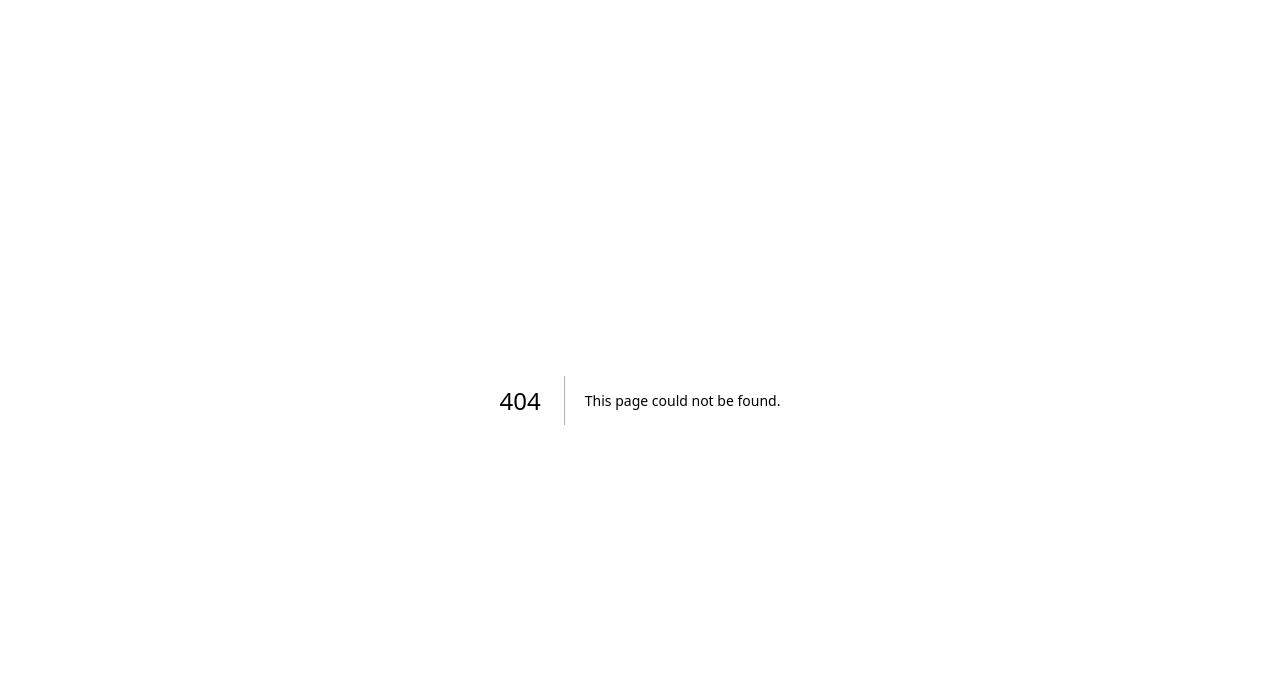
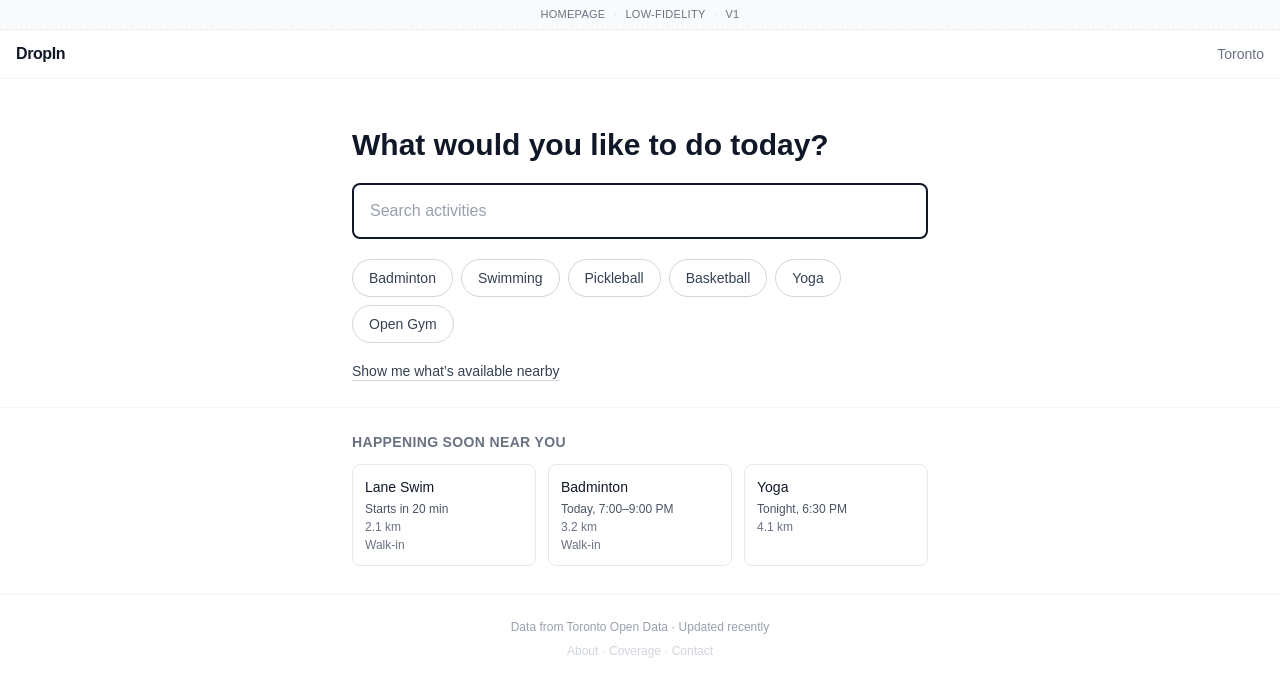
Before and after one commit to qw-1YG3/dropin, a Next.js app: page /design/homepage-lowfi in a window 1280 px wide. Before the commit this address had no page. Shown: the top 696 px of the page. Built offline with nearby package versions, Linux system fonts and the light colour scheme.

Commit message:
initial commit

```diff
--- /dev/null
+++ b/app/design/_components/PreviewMeta.tsx
@@ -0,0 +1,17 @@
+type PreviewMetaProps = {
+  pageName: string;
+  stage: string;
+  version: string;
+};
+
+export function PreviewMeta({ pageName, stage, version }: PreviewMetaProps) {
+  return (
+    <div className="flex items-center justify-center gap-2 border-b border-dashed border-gray-200 bg-gray-50 px-4 py-1.5 text-center text-[11px] uppercase tracking-wide text-gray-500">
+      <span>{pageName}</span>
+      <span className="text-gray-300">&middot;</span>
+      <span>{stage}</span>
+      <span className="text-gray-300">&middot;</span>
+      <span>{version}</span>
+    </div>
+  );
+}
--- /dev/null
+++ b/app/design/homepage-lowfi/page.tsx
@@ -0,0 +1,185 @@
+"use client";
+
+import { useMemo, useState } from "react";
+import { PreviewMeta } from "../_components/PreviewMeta";
+
+const ACTIVITY_SUGGESTIONS = [
+  "Badminton",
+  "Pickleball",
+  "Basketball",
+  "Swimming",
+  "Lane Swim",
+  "Leisure Swim",
+  "Yoga",
+  "Pilates",
+  "Public Skate",
+  "Open Gym",
+  "Weight Room",
+];
+
+const CHIPS = ["Badminton", "Swimming", "Pickleball", "Basketball", "Yoga", "Open Gym"];
+
+const HAPPENING_SOON = [
+  { activity: "Lane Swim", timing: "Starts in 20 min", distance: "2.1 km", walkIn: true },
+  { activity: "Badminton", timing: "Today, 7:00–9:00 PM", distance: "3.2 km", walkIn: true },
+  { activity: "Yoga", timing: "Tonight, 6:30 PM", distance: "4.1 km", walkIn: false },
+];
+
+export default function HomepageLowFi() {
+  const [query, setQuery] = useState("");
+  const [suggestionsOpen, setSuggestionsOpen] = useState(false);
+  const [selectedChip, setSelectedChip] = useState<string | null>(null);
+  const [lastAction, setLastAction] = useState<string | null>(null);
+
+  const suggestions = useMemo(() => {
+    if (!suggestionsOpen || query.trim().length === 0) return [];
+    const q = query.trim().toLowerCase();
+    return ACTIVITY_SUGGESTIONS.filter((s) => s.toLowerCase().includes(q)).slice(0, 6);
+  }, [query, suggestionsOpen]);
+
+  function handlePickSuggestion(s: string) {
+    setQuery(s);
+    setSuggestionsOpen(false);
+    setLastAction(s);
+  }
+
+  function handleSearchKeyDown(e: React.KeyboardEvent<HTMLInputElement>) {
+    if (e.key === "Enter" && query.trim().length > 0) {
+      setSuggestionsOpen(false);
+      setLastAction(query.trim());
+    }
+  }
+
+  function handleChipClick(chip: string) {
+    setSelectedChip(chip);
+    setLastAction(chip);
+  }
+
+  function handleDiscoveryClick() {
+    setSelectedChip(null);
+    setLastAction("Anything nearby");
+  }
+
+  return (
+    <main className="min-h-screen bg-white text-gray-900">
+      <PreviewMeta pageName="Homepage" stage="Low-Fidelity" version="v1" />
+
+      {/* 1. Header — Tertiary chrome, kept minimal */}
+      <header className="flex items-center justify-between border-b border-gray-100 px-4 py-3">
+        <span className="text-base font-semibold tracking-tight">DropIn</span>
+        <span className="text-sm text-gray-500">Toronto</span>
+      </header>
+
+      {/* 2 + 3. Headline + Search — Primary */}
+      <section className="px-4 pt-8 pb-5 sm:pt-12">
+        <div className="mx-auto max-w-xl">
+          <h1 className="mb-5 text-2xl font-semibold text-gray-900 sm:text-3xl">
+            What would you like to do today?
+          </h1>
+
+          <div className="relative">
+            <label htmlFor="activity-search" className="sr-only">
+              Search activities
+            </label>
+            <input
+              id="activity-search"
+              type="text"
+              value={query}
+              onChange={(e) => {
+                setQuery(e.target.value);
+                setSuggestionsOpen(true);
+              }}
+              onKeyDown={handleSearchKeyDown}
+              placeholder="Search activities"
+              className="w-full rounded-lg border-2 border-gray-900 px-4 py-3.5 text-base text-gray-900 placeholder-gray-400 outline-none focus:ring-2 focus:ring-gray-900/20"
+            />
+
+            {suggestions.length > 0 && (
+              <ul className="absolute z-10 mt-1 w-full overflow-hidden rounded-lg border border-gray-200 bg-white shadow-sm">
+                {suggestions.map((s) => (
+                  <li key={s}>
+                    <button
+                      type="button"
+                      onClick={() => handlePickSuggestion(s)}
+                      className="block w-full px-4 py-2 text-left text-sm text-gray-700 hover:bg-gray-50"
+                    >
+                      {s}
+                    </button>
+                  </li>
+                ))}
+              </ul>
+            )}
+          </div>
+        </div>
+      </section>
+
+      {/* 4 + 5. Activity chips + Discovery entry — Secondary */}
+      <section className="px-4 pb-6">
+        <div className="mx-auto max-w-xl">
+          <div className="mb-4 flex flex-wrap gap-2">
+            {CHIPS.map((chip) => {
+              const active = selectedChip === chip;
+              return (
+                <button
+                  key={chip}
+                  type="button"
+                  aria-pressed={active}
+                  onClick={() => handleChipClick(chip)}
+                  className={`rounded-full border px-4 py-2 text-sm transition-colors ${
+                    active
+                      ? "border-gray-900 bg-gray-900 text-white"
+                      : "border-gray-300 text-gray-700 hover:border-gray-500"
+                  }`}
+                >
+                  {chip}
+                </button>
+              );
+            })}
+          </div>
+
+          <button
+            type="button"
+            onClick={handleDiscoveryClick}
+            className="text-sm font-medium text-gray-700 underline decoration-gray-300 underline-offset-4 hover:decoration-gray-600"
+          >
+            Show me what&rsquo;s available nearby
+          </button>
+
+          {lastAction && (
+            <p className="mt-2 text-xs text-gray-400">
+              Preview only — would open Results for &ldquo;{lastAction}&rdquo;.
+            </p>
+          )}
+        </div>
+      </section>
+
+      {/* 6. Happening Soon preview strip — Tertiary */}
+      <section className="border-t border-gray-100 px-4 py-6">
+        <div className="mx-auto max-w-xl">
+          <h2 className="mb-3 text-sm font-semibold uppercase tracking-wide text-gray-500">
+            Happening soon near you
+          </h2>
+          <div className="-mx-1 flex gap-3 overflow-x-auto px-1 pb-1 sm:mx-0 sm:grid sm:grid-cols-3 sm:overflow-visible sm:px-0">
+            {HAPPENING_SOON.map((item) => (
+              <div
+                key={item.activity}
+                className="min-w-[150px] flex-shrink-0 rounded-lg border border-gray-200 p-3 sm:min-w-0"
+              >
+                <p className="text-sm font-medium text-gray-900">{item.activity}</p>
+                <p className="mt-1 text-xs text-gray-600">{item.timing}</p>
+                <p className="mt-0.5 text-xs text-gray-500">{item.distance}</p>
+                {item.walkIn && <p className="mt-0.5 text-xs text-gray-500">Walk-in</p>}
+              </div>
+            ))}
+          </div>
+        </div>
+      </section>
+
+      {/* 7. Data transparency / footer — Tertiary */}
+      <footer className="border-t border-gray-100 px-4 py-6 text-center">
+        <p className="text-xs text-gray-400">Data from Toronto Open Data &middot; Updated recently</p>
+        <p className="mt-2 text-xs text-gray-300">About &middot; Coverage &middot; Contact</p>
+      </footer>
+    </main>
+  );
+}
```
Also changed, not shown: 3 other files (tests, documents, lock files or other folders).
